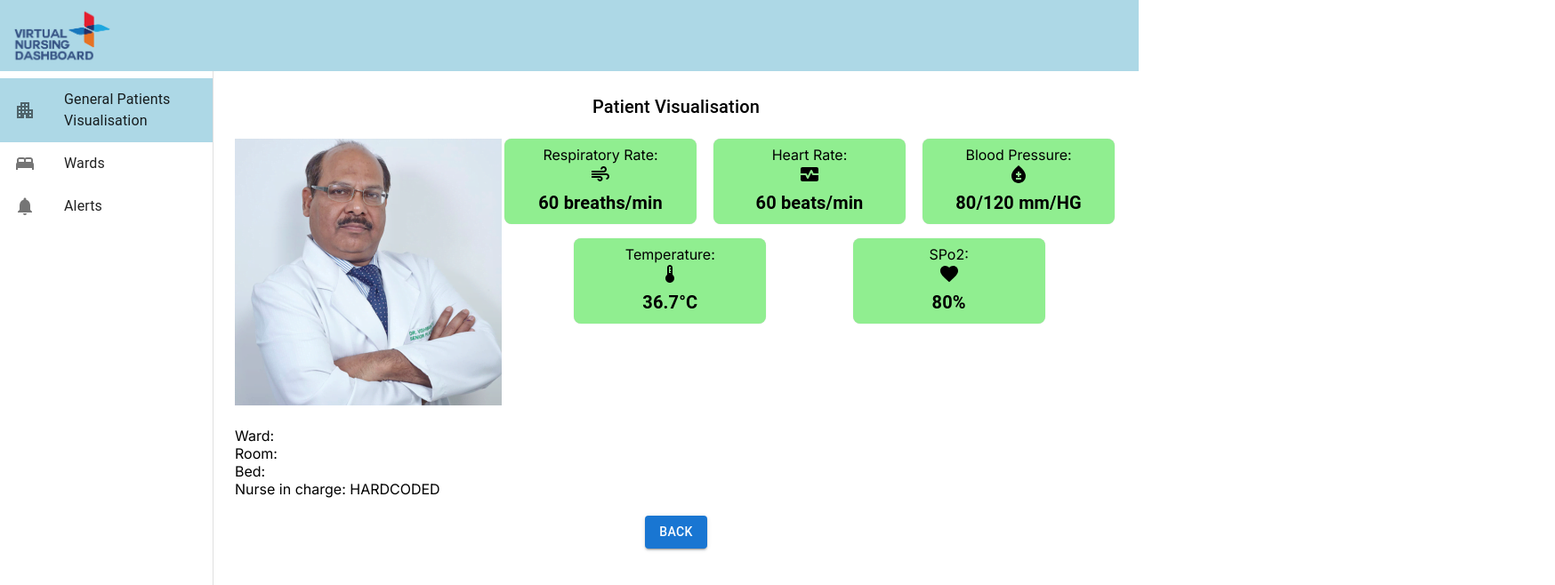
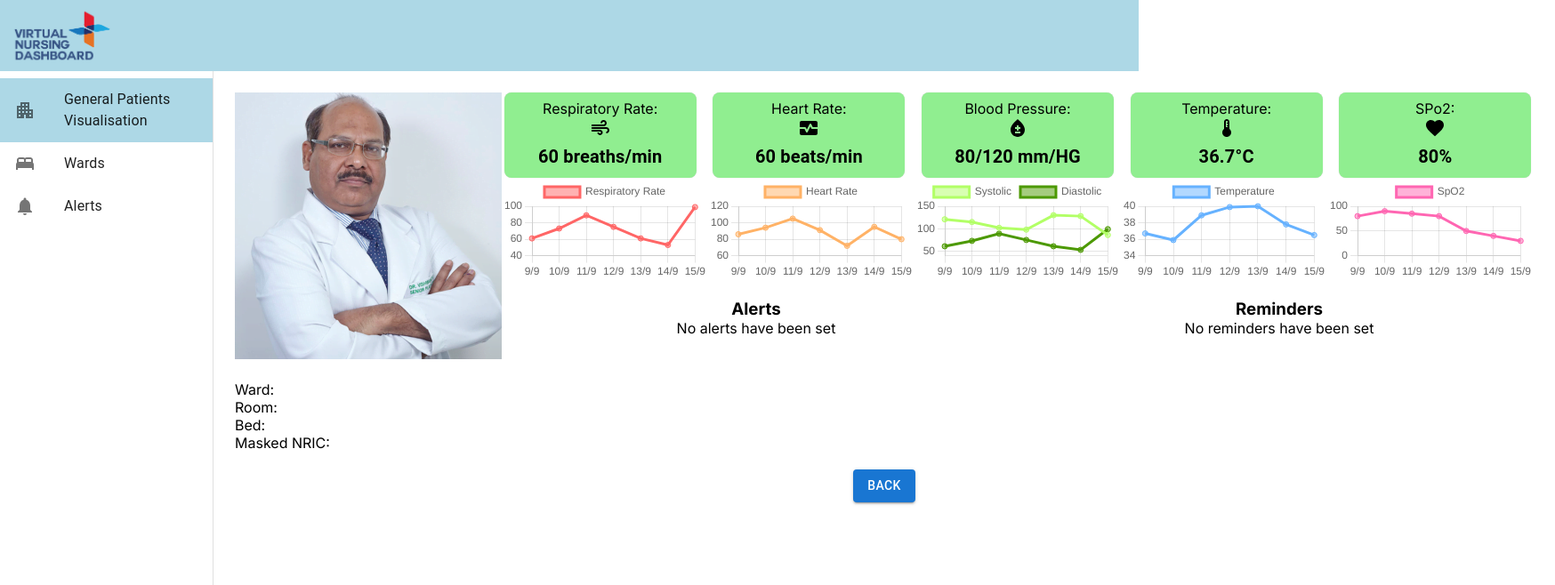
Before and after one commit to AHVirtualNursing/virtual-nursing-dashboard, a Next.js app: page /patientVisualisation in a window 1280 px wide. Shown: the top 658 px of the page at 89% size, 1748 px wide, since content can reach past the window. Built offline with nearby package versions, Linux system fonts and the light colour scheme; no server answers.

Commit message:
implemented charts for display of vitals

```diff
--- a/package.json
+++ b/package.json
@@ -18,12 +18,14 @@
     "@types/react": "18.2.21",
     "@types/react-dom": "18.2.7",
     "axios": "^1.5.0",
+    "chart.js": "^4.4.0",
     "eslint": "8.48.0",
     "eslint-config-next": "13.4.19",
     "mongodb": "^6.0.0",
     "next": "^13.4.19",
     "next-auth": "^4.23.1",
     "react": "18.2.0",
+    "react-chartjs-2": "^5.2.0",
     "react-dom": "18.2.0",
     "typescript": "5.2.2"
   },
--- a/src/pages/patientVisualisation.tsx
+++ b/src/pages/patientVisualisation.tsx
@@ -1,6 +1,6 @@
 import DashboardSideBar from "@/components/DashboardSideBar";
 import Header from "@/components/Header";
-import { Box, Button, Grid, Paper, Typography } from "@mui/material";
+import { Box, Button, Grid, Paper, Typography, styled } from "@mui/material";
 import { Inter } from "next/font/google";
 import { useRouter } from "next/router";
 import styles from "@/styles/Dashboard.module.css";
@@ -14,6 +14,18 @@ import FavoriteIcon from "@mui/icons-material/Favorite";
 import { useEffect, useState } from "react";
 import { Patient } from "@/models/patient";
 import axios from "axios";
+import { DataGrid, GridRowModel } from "@mui/x-data-grid";
+import {
+  Chart as ChartJS,
+  CategoryScale,
+  LinearScale,
+  PointElement,
+  LineElement,
+  Title,
+  Tooltip,
+  Legend,
+} from "chart.js";
+import { Line } from "react-chartjs-2";
 
 const inter = Inter({ subsets: ["latin"] });
 
@@ -53,6 +65,174 @@ const patientVisualisationPage = () => {
     spo2: 80,
   };
 
+  const alertColumns = [
+    { field: "id", headerName: "ID" },
+    { field: "status", headerName: "Status" },
+    { field: "description", headerName: "Description" },
+    { field: "notes", headerName: "Notes" },
+  ];
+
+  function getAlerts() {
+    const listOfAlerts: GridRowModel[] = [];
+    if (selectedPatient?.alerts !== undefined) {
+      for (let i = 0; i < selectedPatient.alerts.length; i++) {
+        console.log(selectedPatient.alerts[i].status);
+        console.log(selectedPatient.alerts[i].description);
+        console.log(selectedPatient.alerts[i].notes);
+        listOfAlerts.push({
+          status: selectedPatient.alerts[i].status,
+          description: selectedPatient.alerts[i].description,
+          notes: selectedPatient.alerts[i].notes,
+        });
+      }
+    }
+    return listOfAlerts.map((alert, index) => ({
+      id: index + 1,
+      ...alert,
+    }));
+  }
+
+  const reminderColumns = [
+    { field: "id", headerName: "ID", flex: 1 },
+    { field: "content", headerName: "Content", flex: 1 },
+    { field: "isComplete", headerName: "Completed", flex: 1 },
+    { field: "createdBy", headerName: "Created By", flex: 1 },
+  ];
+
+  function getReminders() {
+    const listOfReminders: GridRowModel[] = [];
+    if (selectedPatient?.reminders !== undefined) {
+      for (let i = 0; i < selectedPatient.reminders.length; i++) {
+        listOfReminders.push({
+          content: selectedPatient.reminders[i].content,
+          isComplete: selectedPatient.reminders[i].isComplete,
+          createdBy: selectedPatient.reminders[i].createdBy,
+        });
+      }
+    }
+    console.log();
+    return listOfReminders.map((reminder, index) => ({
+      id: index + 1,
+      ...reminder,
+    }));
+  }
+
+  ChartJS.register(
+    CategoryScale,
+    LinearScale,
+    PointElement,
+    LineElement,
+    Title,
+    Tooltip,
+    Legend
+  );
+
+  const labels = ["9/9", "10/9", "11/9", "12/9", "13/9", "14/9", "15/9"];
+
+  const respData = {
+    labels,
+    datasets: [
+      {
+        label: "Respiratory Rate",
+        data: [61, 73, 89, 75, 61, 53, 99],
+        borderColor: "rgb(255, 102, 102)",
+        backgroundColor: "rgba(255, 102, 102, 0.5)",
+      },
+    ],
+  };
+
+  const heartData = {
+    labels,
+    datasets: [
+      {
+        label: "Heart Rate",
+        data: [86, 94, 105, 91, 72, 95, 80],
+        borderColor: "rgb(255, 178, 102)",
+        backgroundColor: "rgba(255, 178, 102, 0.5)",
+      },
+    ],
+  };
+
+  const bpData = {
+    labels,
+    datasets: [
+      {
+        label: "Systolic",
+        data: [121, 115, 102, 98, 130, 128, 86],
+        borderColor: "rgb(178, 255, 102)",
+        backgroundColor: "rgba(178, 255, 102, 0.5)",
+      },
+      {
+        label: "Diastolic",
+        data: [61, 73, 89, 75, 61, 53, 99],
+        borderColor: "rgb(76, 153, 0)",
+        backgroundColor: "rgba(76, 153, 0, 0.5)",
+      },
+    ],
+  };
+
+  const tempData = {
+    labels,
+    datasets: [
+      {
+        label: "Temperature",
+        data: [36.7, 35.9, 38.9, 39.9, 40.0, 37.8, 36.5],
+        borderColor: "rgb(102, 178, 255)",
+        backgroundColor: "rgba(102, 178, 255, 0.5)",
+      },
+    ],
+  };
+
+  const spo2Data = {
+    labels,
+    datasets: [
+      {
+        label: "SpO2",
+        data: [80, 90, 85, 80, 50, 40, 30],
+        borderColor: "rgb(255, 102, 178)",
+        backgroundColor: "rgba(255, 102, 178, 0.5)",
+      },
+    ],
+  };
+
+  const StyledDataGrid = styled(DataGrid)(({ theme }) => ({
+    "& .alert-open": {
+      backgroundColor: "pink",
+      "&:hover": {
+        cursor: "pointer",
+        backgroundColor: "pink",
+      },
+    },
+    "& .alert-handling": {
+      backgroundColor: "#FFA829",
+      "&:hover": {
+        cursor: "pointer",
+        backgroundColor: "#FFA829",
+      },
+    },
+    "& .alert-complete": {
+      backgroundColor: "lightgreen",
+      "&:hover": {
+        cursor: "pointer",
+        backgroundColor: "lightgreen",
+      },
+    },
+    "& .reminder-true": {
+      backgroundColor: "lightgreen",
+      "&:hover": {
+        cursor: "pointer",
+        backgroundColor: "lightgreen",
+      },
+    },
+    "& .reminder-false": {
+      backgroundColor: "pink",
+      "&:hover": {
+        cursor: "pointer",
+        backgroundColor: "pink",
+      },
+    },
+  }));
+
   return (
     <main className={`${styles.main} ${inter.className}`}>
       <Header />
@@ -63,9 +243,6 @@ const patientVisualisationPage = () => {
           sx={{ flexGrow: 1, bgcolor: "background.default", p: 3 }}
         >
           <Box>
-            <Typography sx={{ marginBottom: "20px" }} variant="h6">
-              Patient Visualisation
-            </Typography>
             <Box sx={{ display: "flex", justifyContent: "space-evenly" }}>
               <Box>
                 <Box>
@@ -76,9 +253,12 @@ const patientVisualisationPage = () => {
                   <p>Ward: {wardNum}</p>
                   <p>Room: {roomNum}</p>
                   <p>Bed: {bedNum} </p>
-                  <p>Nurse in charge: HARDCODED</p>
+                  <p>Masked NRIC: {selectedPatient?.nric} </p>
+                  {/* <p>Condition: {selectedPatient?.condition} </p>
+                  <p>Additional Info: {selectedPatient?.addInfo} </p> */}
                 </Box>
               </Box>
+              <Box>
                 <Box>
                   <Grid container spacing={2} justifyContent="space-evenly">
                     <Grid item>
@@ -128,6 +308,85 @@ const patientVisualisationPage = () => {
                     </Grid>
                   </Grid>
                 </Box>
+                <Box display={"flex"} justifyContent="space-evenly">
+                  <Box width={232}>
+                    <Line data={respData} />
+                  </Box>
+                  <Box width={232}>
+                    <Line data={heartData} />
+                  </Box>
+                  <Box width={232}>
+                    <Line data={bpData} />
+                  </Box>
+                  <Box width={232}>
+                    <Line data={tempData} />
+                  </Box>
+                  <Box width={232}>
+                    <Line data={spo2Data} />
+                  </Box>
+                </Box>
+                <Box display={"flex"} sx={{ marginTop: "20px" }}>
+                  <Grid container spacing={2}>
+                    <Grid item xs={6}>
+                      {selectedPatient?.alerts?.length != undefined &&
+                      selectedPatient.alerts.length > 0 ? (
+                        <Box>
+                          <h3>Alerts</h3>
+                          <StyledDataGrid
+                            aria-label="Alerts"
+                            columns={alertColumns}
+                            rows={getAlerts()}
+                            autoHeight
+                            rowHeight={100}
+                            getRowClassName={(params) =>
+                              `alert-${params.row.status}`
+                            }
+                            sx={{
+                              "& .MuiDataGrid-cellContent": {
+                                whiteSpace: "normal !important",
+                                wordWrap: "break-word !important",
+                              },
+                            }}
+                          />
+                        </Box>
+                      ) : (
+                        <div>
+                          <h3>Alerts</h3>
+                          <p>No alerts have been set</p>
+                        </div>
+                      )}
+                    </Grid>
+                    <Grid item xs={6}>
+                      {selectedPatient?.reminders?.length != undefined &&
+                      selectedPatient.reminders.length > 0 ? (
+                        <Box>
+                          <h3>Reminders</h3>
+                          <StyledDataGrid
+                            columns={reminderColumns}
+                            rows={getReminders()}
+                            autoHeight
+                            rowHeight={100}
+                            getRowClassName={(params) =>
+                              `reminder-${params.row.isComplete}`
+                            }
+                            sx={{
+                              "& .MuiDataGrid-cellContent": {
+                                whiteSpace: "normal !important",
+                                wordWrap: "break-word !important",
+                              },
+                            }}
+                          />
+                        </Box>
+                      ) : (
+                        <div>
+                          <h3>Reminders</h3>
+                          <p>No reminders have been set</p>
+                        </div>
+                      )}
+                    </Grid>
+                  </Grid>
+                </Box>
+              </Box>
             </Box>
           </Box>
           <Button
--- a/src/pages/wardVisualisation.tsx
+++ b/src/pages/wardVisualisation.tsx
@@ -66,54 +66,54 @@ const wardVisualisationPage = () => {
   ];
 
   const columns: GridColDef[] = [
-    { field: "id", headerName: "ID", width: 90 },
+    { field: "id", headerName: "ID", flex: 1 },
     {
       field: "Room",
       headerName: "Room",
-      width: 90,
       editable: false,
+      flex: 1,
     },
     {
       field: "Bed",
       headerName: "Bed",
-      width: 90,
       editable: false,
+      flex: 1,
     },
     {
       field: "Patient",
       headerName: "Patient",
-      width: 300,
       editable: false,
+      flex: 1,
     },
     {
       field: "heartRate",
       headerName: "Heart Rate",
-      width: 300,
       editable: false,
+      flex: 1,
     },
     {
       field: "respiratoryRate",
       headerName: "Respiratory Rate",
-      width: 300,
       editable: false,
+      flex: 1,
     },
     {
       field: "bloodPressure",
       headerName: "Blood Pressure",
-      width: 300,
       editable: false,
+      flex: 1,
     },
     {
       field: "temperature",
       headerName: "Temperature",
-      width: 300,
       editable: false,
+      flex: 1,
     },
     {
       field: "spo2",
       headerName: "SPo2",
-      width: 200,
       editable: false,
+      flex: 1,
     },
   ];
 
```
Also changed, not shown: 1 other file (tests, documents, lock files or other folders). Lines whose indentation alone changed are shown as unchanged.
